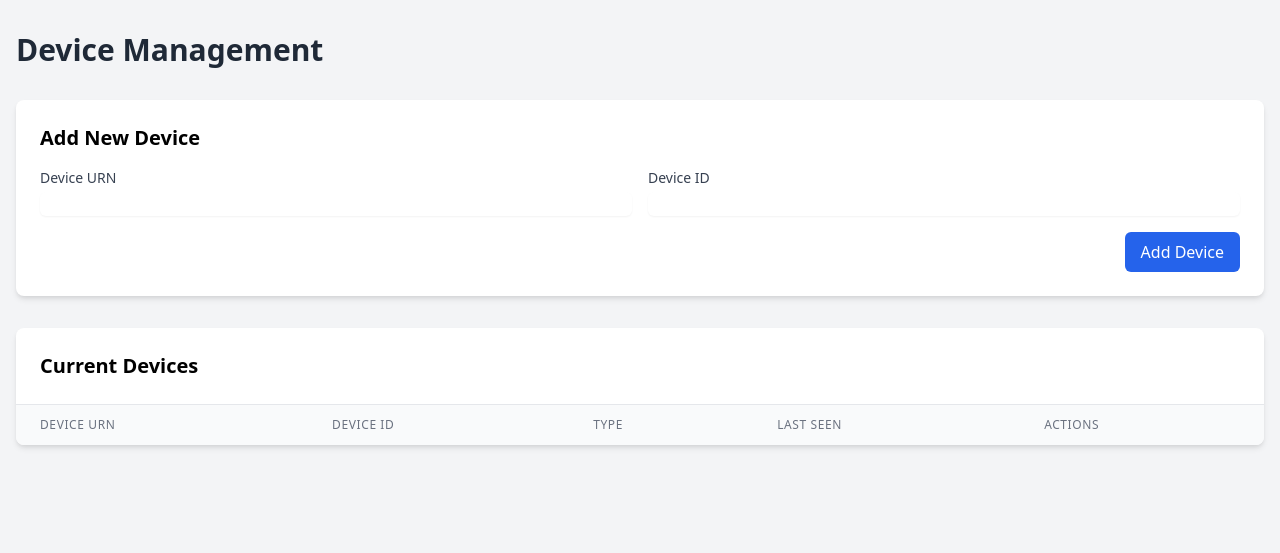
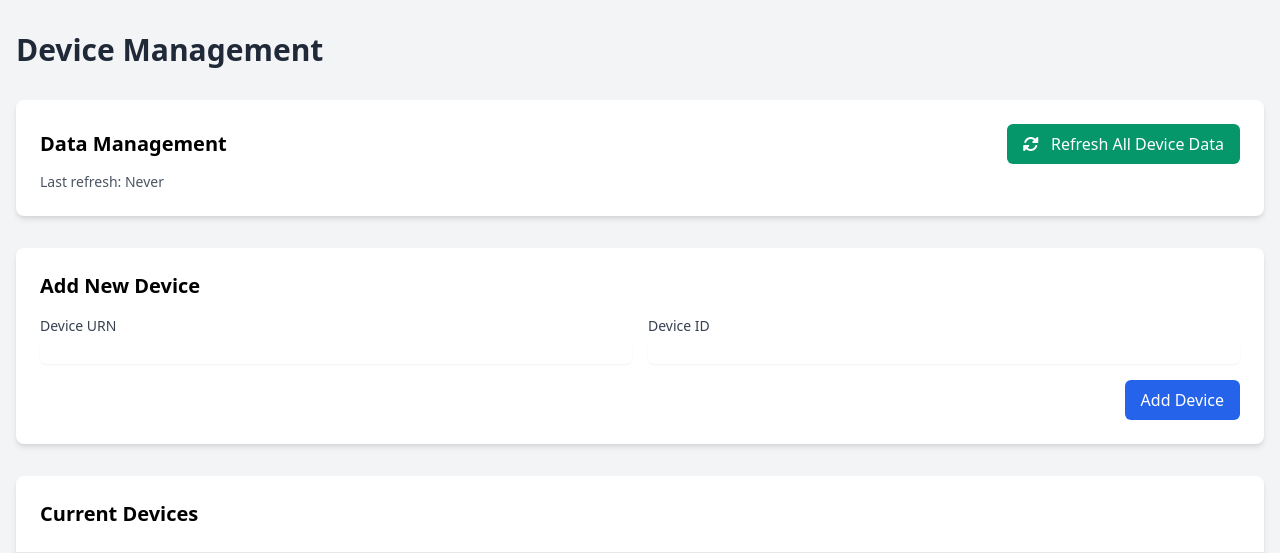
Before and after one commit to louisbertrand/map-louis, a FastAPI app: page /admin in a window 1280 px wide. Shown: the top 553 px of the page. Run offline with FastAPI, Linux system fonts and the light colour scheme; data that the repository does not hold is empty.

Commit message:
Updated for fechting coordinates.

```diff
--- a/radiation-map/main.py
+++ b/radiation-map/main.py
@@ -16,7 +16,7 @@ import traceback
 from typing import List, Dict, Any, Optional, Generator
 from pydantic import BaseModel
 from datetime import datetime, timedelta, timezone
-from contextlib import contextmanager
+from contextlib import contextmanager, asynccontextmanager
 from pathlib import Path
 import requests
 
@@ -24,8 +24,49 @@ import requests
 logging.basicConfig(level=logging.INFO)
 logger = logging.getLogger(__name__)
 
+# Global tasks tracking
+background_task = None
+
+# Lifespan context manager for startup/shutdown events
+@asynccontextmanager
+async def lifespan(app: FastAPI):
+    # Startup: Launch periodic data fetch
+    global background_task
+
+    async def periodic_data_fetch():
+        """Periodically fetch device data every hour"""
+        while True:
+            try:
+                logger.info("Running scheduled device data fetch")
+                async with httpx.AsyncClient() as client:
+                    response = await client.get("http://localhost:8000/api/fetch-device-data")
+                    if response.status_code == 200:
+                        logger.info("Scheduled device data fetch started successfully")
+                    else:
+                        logger.error(f"Failed to start scheduled device data fetch: {response.status_code} - {response.text}")
+            except Exception as e:
+                logger.error(f"Error during scheduled device data fetch: {e}")
+
+            # Wait for one hour before the next fetch
+            await asyncio.sleep(3600)  # 3600 seconds = 1 hour
+
+    # Start the periodic task
+    background_task = asyncio.create_task(periodic_data_fetch())
+    logger.info("Started periodic device data fetch task")
+
+    yield
+
+    # Shutdown: Cancel the background task
+    if background_task:
+        logger.info("Cancelling periodic device data fetch task")
+        background_task.cancel()
+        try:
+            await background_task
+        except asyncio.CancelledError:
+            logger.info("Periodic device data fetch task cancelled")
+
 # Initialize FastAPI app
-app = FastAPI()
+app = FastAPI(lifespan=lifespan)
 
 # Enable CORS
 app.add_middleware(
@@ -784,12 +825,33 @@ async def fetch_and_store_device_data(device_urn):
 # Create static directories if they don't exist
 os.makedirs("static/js", exist_ok=True)
 
+async def startup_tasks():
+    """Run startup tasks like initial data fetch"""
+    try:
+        # Wait a few seconds to let the server fully start
+        await asyncio.sleep(3)
+
+        # Trigger data fetch for all devices
+        logger.info("Running initial device data fetch at startup")
+        async with httpx.AsyncClient() as client:
+            response = await client.get("http://localhost:8000/api/fetch-device-data")
+            if response.status_code == 200:
+                logger.info("Initial device data fetch started successfully")
+            else:
+                logger.error(f"Failed to start initial device data fetch: {response.status_code} - {response.text}")
+    except Exception as e:
+        logger.error(f"Error running startup tasks: {e}")
+
 if __name__ == "__main__":
     import uvicorn
 
     try:
         # Initialize database
         init_db()
+
+        # Schedule startup tasks to run after server starts
+        background_tasks = BackgroundTasks()
+        background_tasks.add_task(startup_tasks)
 
         # Run the server
         uvicorn.run(
--- a/radiation-map/templates/admin.html
+++ b/radiation-map/templates/admin.html
@@ -10,6 +10,18 @@
 <body class="bg-gray-100">
     <div class="container mx-auto px-4 py-8">
         <h1 class="text-3xl font-bold mb-8 text-gray-800">Device Management</h1>
+
+        <!-- Data Refresh Button -->
+        <div class="bg-white rounded-lg shadow-md p-6 mb-8">
+            <div class="flex justify-between items-center">
+                <h2 class="text-xl font-semibold">Data Management</h2>
+                <button id="refreshDataBtn"
+                        class="px-4 py-2 bg-green-600 text-white rounded-md hover:bg-green-700 focus:outline-none focus:ring-2 focus:ring-offset-2 focus:ring-green-500">
+                    <i class="fas fa-sync-alt mr-2"></i> Refresh All Device Data
+                </button>
+            </div>
+            <p class="text-sm text-gray-600 mt-2">Last refresh: <span id="lastRefreshTime">Never</span></p>
+        </div>
 
         <!-- Add Device Form -->
         <div class="bg-white rounded-lg shadow-md p-6 mb-8">
@@ -129,6 +141,49 @@
                 console.error('Error:', error);
             }
         }
+
+        // Handle Refresh Data button
+        document.getElementById('refreshDataBtn').addEventListener('click', async () => {
+            try {
+                // Disable button during refresh
+                const refreshBtn = document.getElementById('refreshDataBtn');
+                refreshBtn.disabled = true;
+                refreshBtn.innerHTML = '<i class="fas fa-spinner fa-spin mr-2"></i> Refreshing...';
+
+                const response = await fetch('/api/fetch-device-data');
+
+                if (!response.ok) {
+                    const error = await response.json();
+                    throw new Error(error.detail || 'Failed to refresh device data');
+                }
+
+                const result = await response.json();
+
+                // Show success message and update last refresh time
+                const now = new Date().toLocaleString();
+                document.getElementById('lastRefreshTime').innerText = now;
+
+                // Re-enable button
+                refreshBtn.disabled = false;
+                refreshBtn.innerHTML = '<i class="fas fa-sync-alt mr-2"></i> Refresh All Device Data';
+
+                alert(`Successfully started data refresh: ${result.message}`);
+
+                // Reload the page after a short delay to show updated data
+                setTimeout(() => {
+                    window.location.reload();
+                }, 5000);
+
+            } catch (error) {
+                alert(`Error refreshing device data: ${error.message}`);
+                console.error('Error:', error);
+
+                // Re-enable button on error
+                const refreshBtn = document.getElementById('refreshDataBtn');
+                refreshBtn.disabled = false;
+                refreshBtn.innerHTML = '<i class="fas fa-sync-alt mr-2"></i> Refresh All Device Data';
+            }
+        });
     </script>
 </body>
 </html>
```
